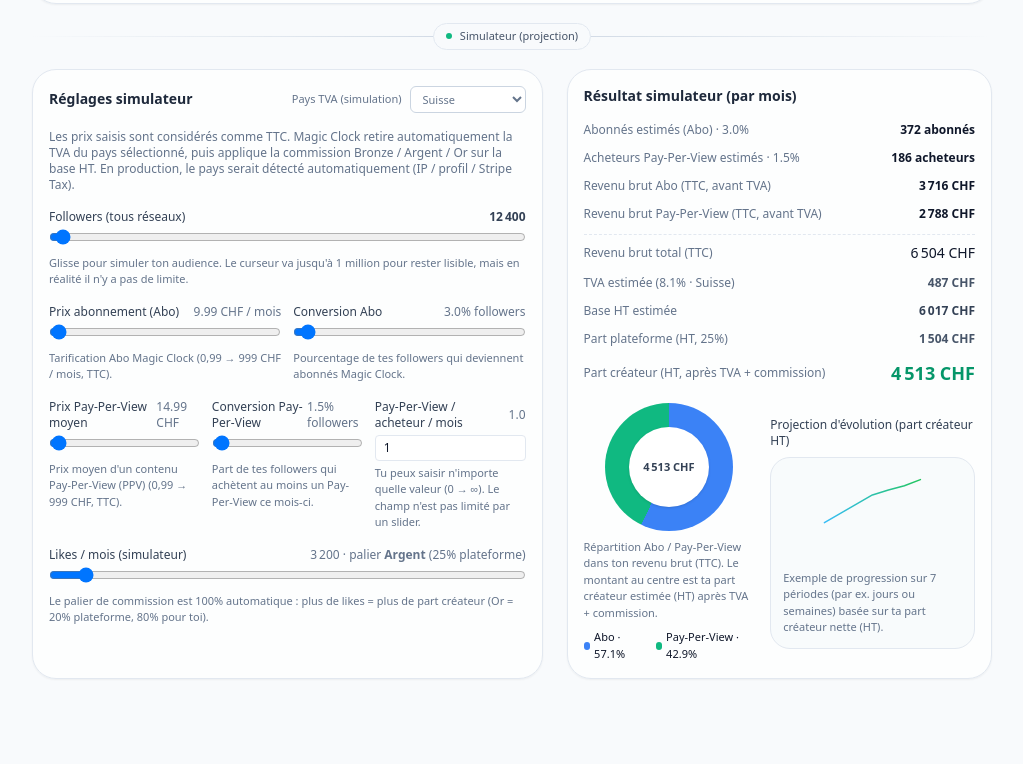
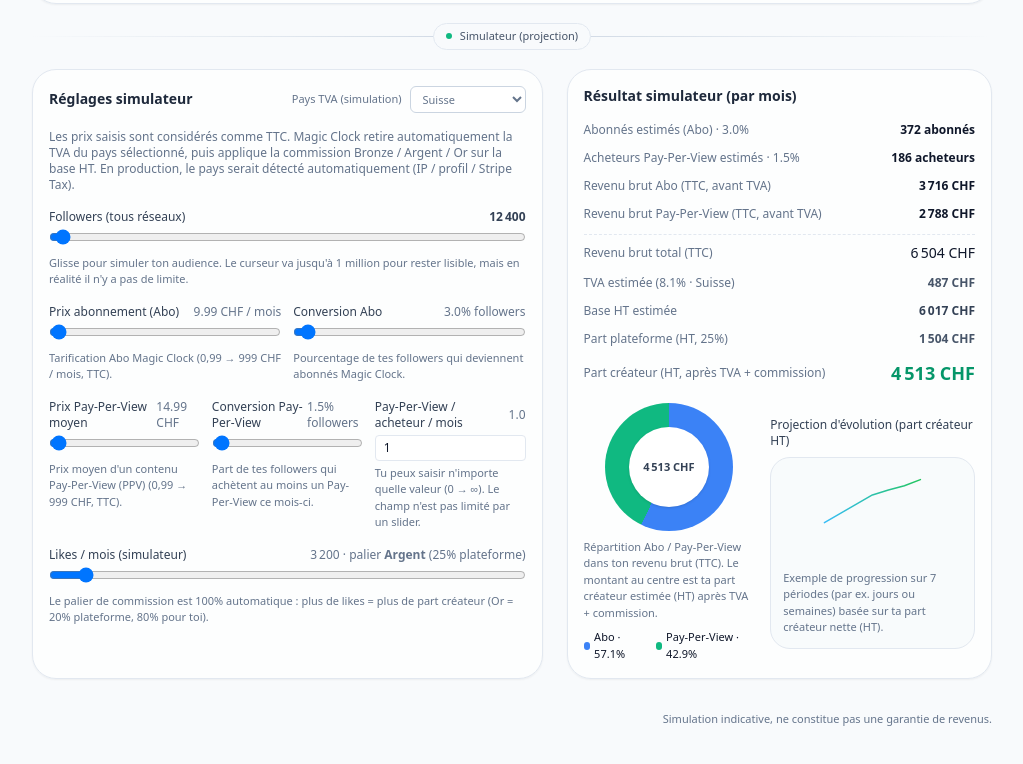
Before and after one commit to welcome-magic-clock/magic-clock-web-mvp, a Next.js app: page /monet in a window 1280 px wide. Shown: the part 1158-1922 px from the top of the page, without its empty margins (256-1279 px from the left). Before the commit the page ends 1885 px from the top, so only its background shows below. Built offline with nearby package versions, Linux system fonts and the light colour scheme.

Commit message:
Update page.tsx

```diff
--- a/app/monet/page.tsx
+++ b/app/monet/page.tsx
@@ -682,7 +682,6 @@ export default function MonetPage() {
           Simulateur (projection)
         </span>
       </div>
-
            {/* 🔸 2. SIMULATEUR : réglages + logique complète (TTC → TVA → HT → parts) */}
       <section className="grid gap-6 md:grid-cols-[minmax(0,1.2fr)_minmax(0,1fr)]">
         {/* Contrôles simulateur */}
@@ -1058,6 +1057,11 @@ export default function MonetPage() {
           </div>
         </div>
       </section>
+
+      {/* 🔐 Petit rappel légal sous le simulateur */}
+      <p className="mt-2 text-[11px] text-slate-500 text-center md:text-right">
+        Simulation indicative, ne constitue pas une garantie de revenus.
+      </p>
     </div>
   );
 }
```
Lines whose indentation alone changed are shown as unchanged.
